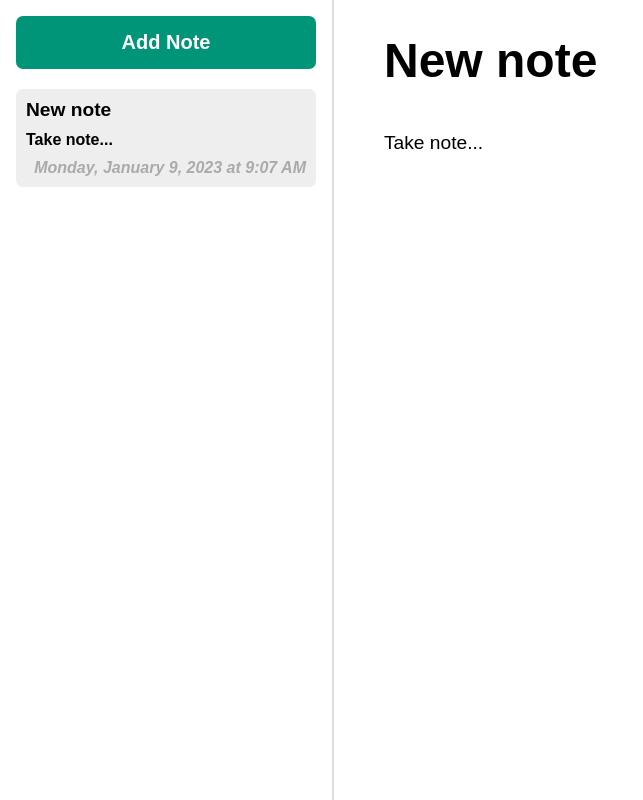
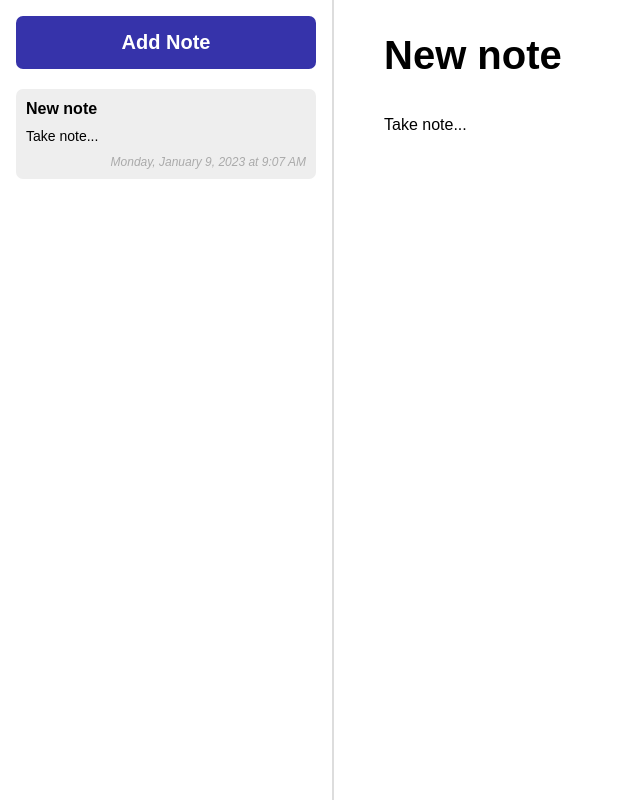
Before and after one commit to antonypaquay/note-app, a website with bundled scripts: page index.html in a window 1280 px wide. Both pictures are taken after a click on the button "Add Note". Shown: the whole page, without its empty margins (0-643 px from the left). Built offline with nearby package versions, Linux system fonts and the light colour scheme.

Commit message:
feat(): update styles

```diff
--- a/css/main.css
+++ b/css/main.css
@@ -22,7 +22,7 @@ body {
 }
 
 .notes__add {
-    background: #009578;
+    background: #3633aa;
     border: none;
     border-radius: 7px;
     color: #ffffff;
@@ -35,7 +35,7 @@ body {
 }
 
 .notes__add:hover {
-    background: #00af8c;
+    background: #282693;
 }
 
 .notes__list-item {
@@ -45,7 +45,10 @@ body {
 .notes__list-item--selected {
     background: #eeeeee;
     border-radius: 7px;
-    font-weight: bold;
+}
+
+.notes__list-item--selected .notes__small-title {
+    font-weight: 700;
 }
 
 .notes__small-title,
@@ -54,15 +57,19 @@ body {
 }
 
 .notes__small-title {
-    font-size: 1.2em;
+    font-size: 1em;
+    line-height: 1.2;
 }
 
 .notes__small-body {
+    font-size: 0.875em;
+    line-height: 1.2;
     padding: 0 10px;
 }
 
 .notes__small-updated {
     color: #aaaaaa;
+    font-size: 0.75em;
     font-style: italic;
     text-align: right;
 }
@@ -82,13 +89,14 @@ body {
 }
 
 .notes__title {
-    font-size: 3em;
+    width: 100%;
+    font-size: 2.5em;
     font-weight: bold;
 }
 
 .notes__body {
     flex-grow: 1;
-    font-size: 1.2em;
+    font-size: 1em;
     line-height: 1.5;
     margin-top: 2em;
     resize: none;
```
Also changed, not shown: 1 other file.
